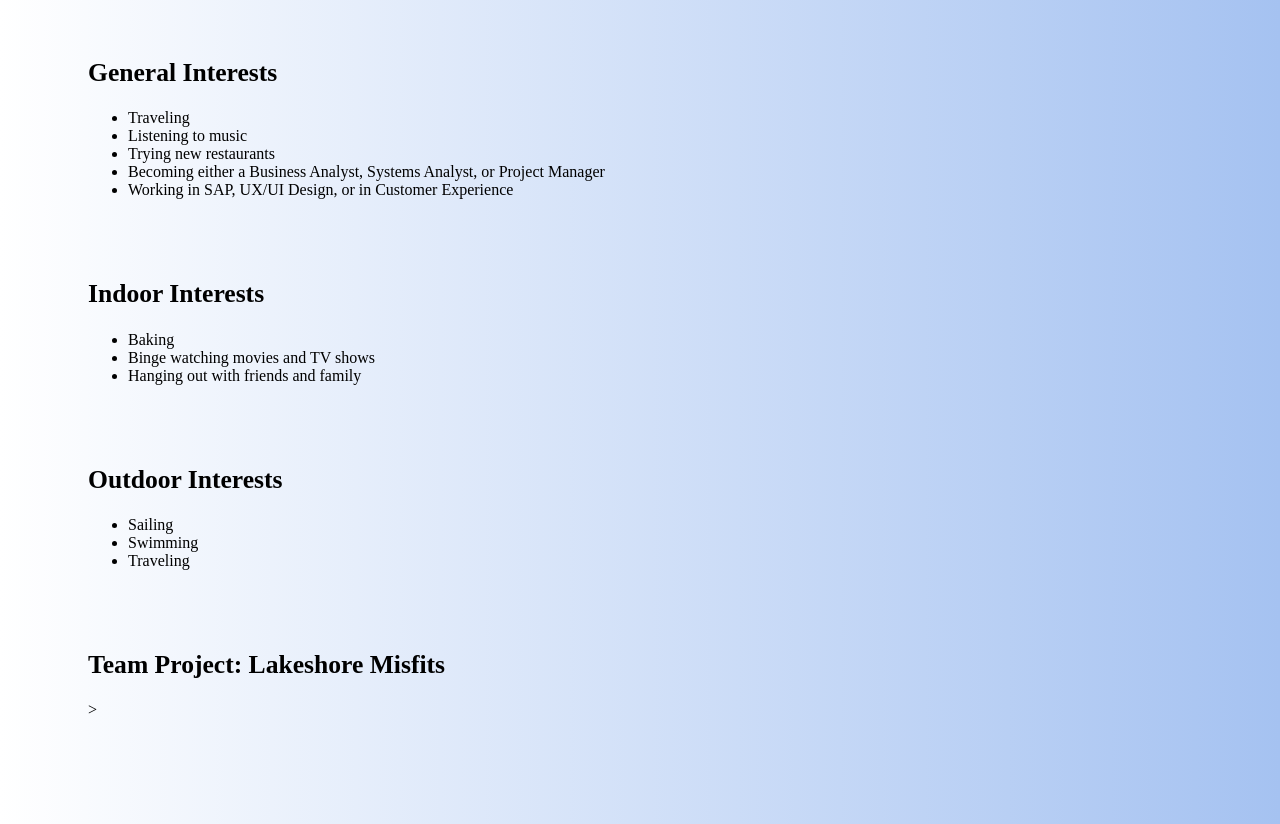
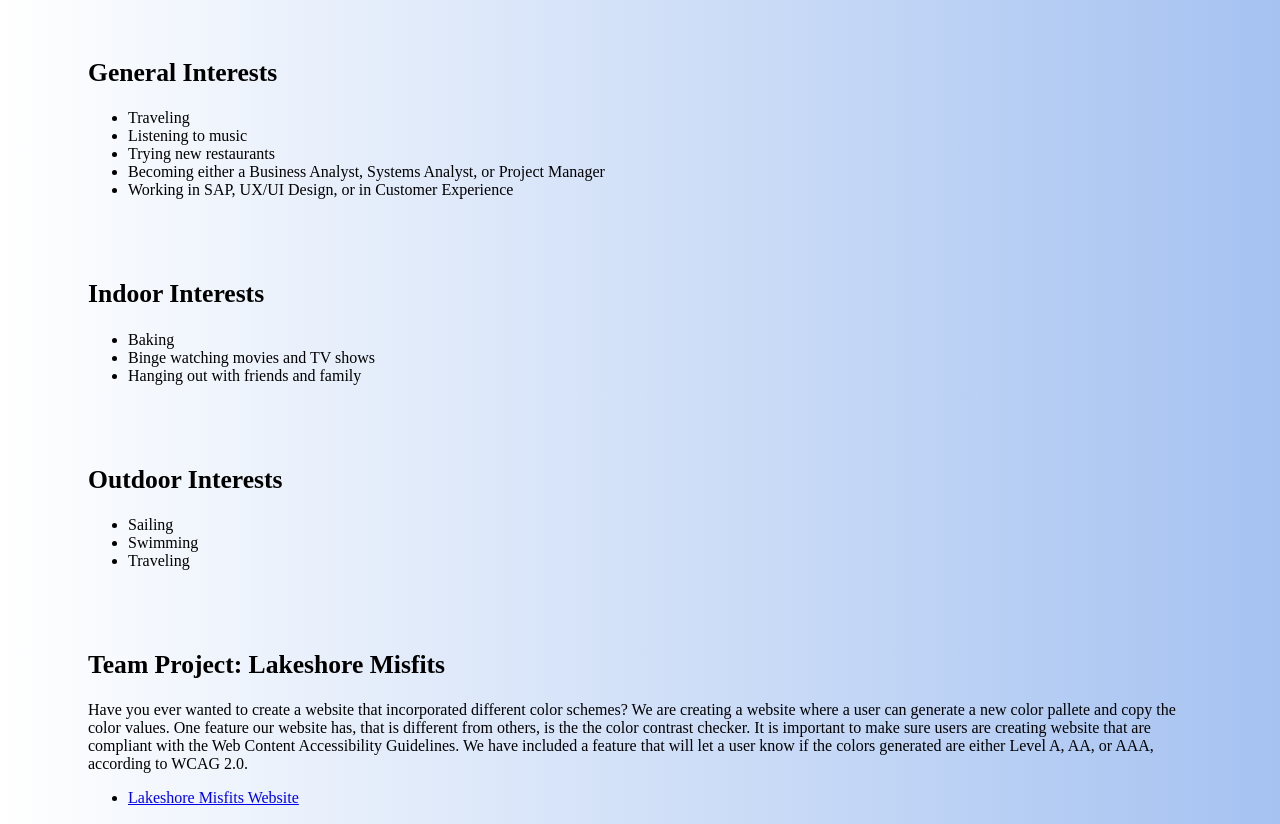
Before and after one commit to selenacade/CIS641-HW2-Cade, a plain HTML site: page index.html in a window 1280 px wide. Shown: the part 110-934 px from the top of the page. Drawn offline with Linux system fonts and the light colour scheme.

Commit message:
added team project section

```diff
--- a/index.html
+++ b/index.html
@@ -49,8 +49,12 @@
 
 					<article>
 						<h2> Team Project: Lakeshore Misfits </h2>
-						<url></url>
-						<p> </p>>
+						<p>Have you ever wanted to create a website that incorporated different color schemes? We are creating a website where a user can generate a new color pallete and copy the color values. One feature our website has, that is different from others, is the the color contrast checker. It is important to make sure users are creating website that are compliant with the Web Content Accessibility Guidelines. We have included a feature that will let a user know if the colors generated are either Level A, AA, or AAA, according to WCAG 2.0. </p>
+						<ul>
+							<li>
+								<a href="https://khnguyen88.github.io/GVSU-CIS641-Lakeshore-Misfits/website/index.html" target="_blank">Lakeshore Misfits Website</a>
+							</li>
+						</ul>
 					</article>
 
 
@@ -129,7 +133,7 @@
 				</table>
 
                 <h3>Favorite Meme</h3>
-                <img src="https://static.boredpanda.com/blog/wp-content/uploads/2021/04/5D4CD07A-C531-4BED-BA3C-AC291F9D2BA9-60876bfc61b19-jpeg__700.jpg"alt="Favorite Meme">
+                <img src="https://static.boredpanda.com/blog/wp-content/uploads/2021/04/5D4CD07A-C531-4BED-BA3C-AC291F9D2BA9-60876bfc61b19-jpeg__700.jpg" alt="Favorite Meme">
 
 			</div>
 
@@ -137,6 +141,5 @@
 
 	</div>
 
-
 </body>
 </html>
```
